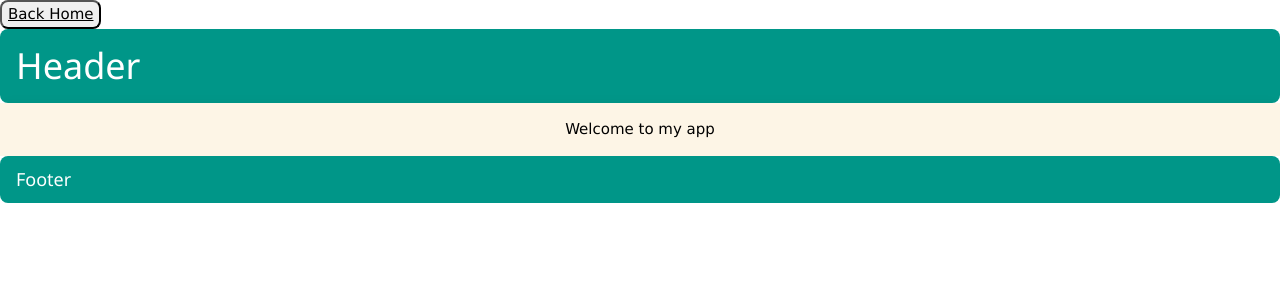
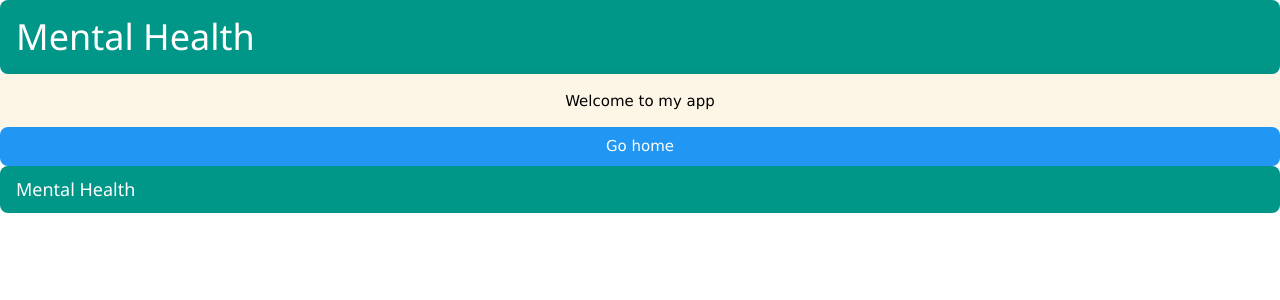
Before and after one commit to Smurfgalway/PPI_App, a Flask app: template templates/Mental.html in a window 1280 px wide. Shown: the top 300 px of the page. Run offline with Flask 2, Linux system fonts and the light colour scheme; the template is opened without the code that fills it, so the values that code supplies are empty.

Commit message:
mental heatlh html navigation added and styling

```diff
--- a/templates/Mental.html
+++ b/templates/Mental.html
@@ -1,15 +1,13 @@
 <!doctype html>
-
 <html lang="en">
 <meta name="viewport" content="width=device-width, initial-scale=1">
 <link rel="stylesheet" href="https://www.w3schools.com/w3css/4/w3.css">
 <head>
-<title>Mental Health</title>
+<title>  Mental Health Hub </title>
 </head>
 <body>
-    <button class="w3-round-large"><a  href="{{ url_for('Index') }}">Back Home</a></button>
     <header class="w3-container w3-teal w3-round-large">
-    <h1>Header</h1>
+    <h1> Mental Health</h1>
     </header>
     <div class="w3-card-4  w3-sand">
     <div class="w3-container w3-center">
@@ -17,10 +15,12 @@
     </div>
     <div class="w3-container w3-sand w3-center">
         <p>Welcome to my app</p>
-
     </div>
+    <form action="/">
+        <button type="submit" class="w3-round-large w3-blue w3-button w3-block" > Go home </button>
+    </form>
     <footer  class="w3-container w3-teal w3-round-large">
-        <h5>Footer</h5>
+        <h5> Mental Health</h5>
     </footer>
 </body>
 </html>
```
